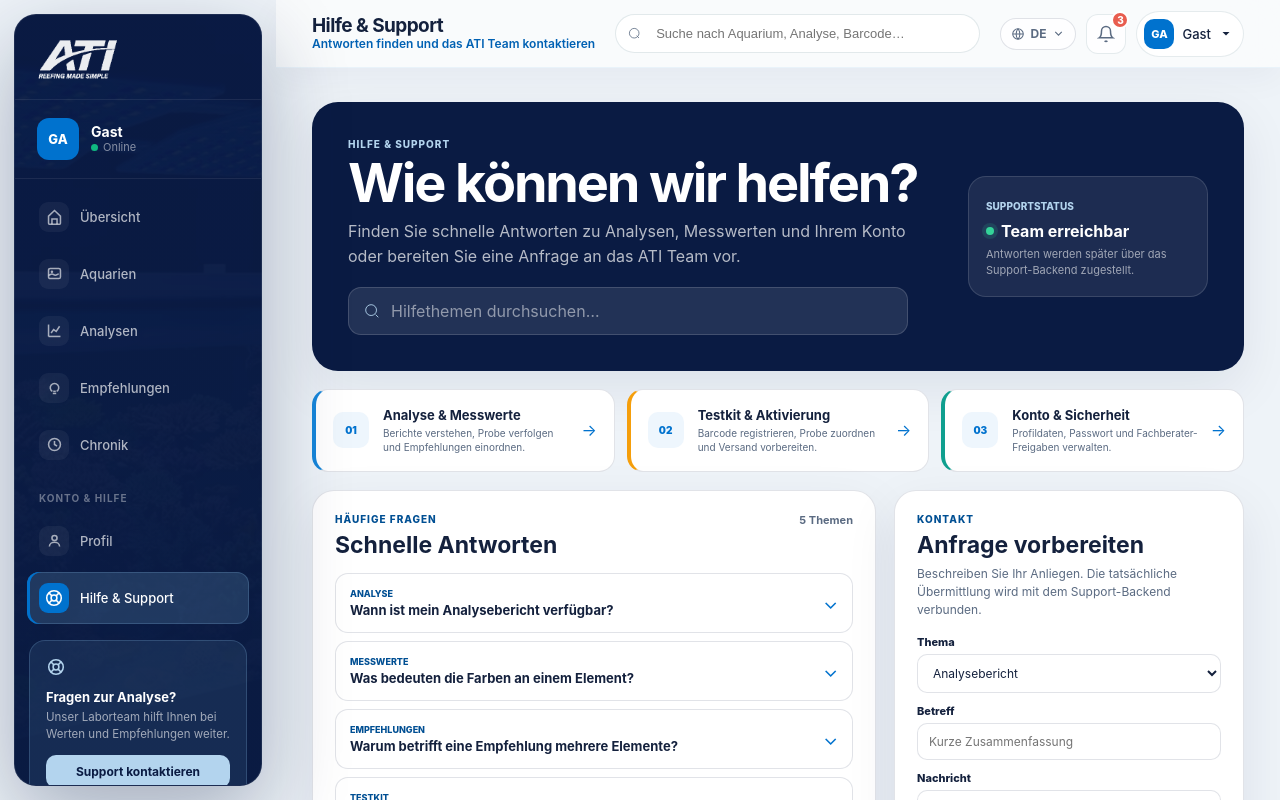
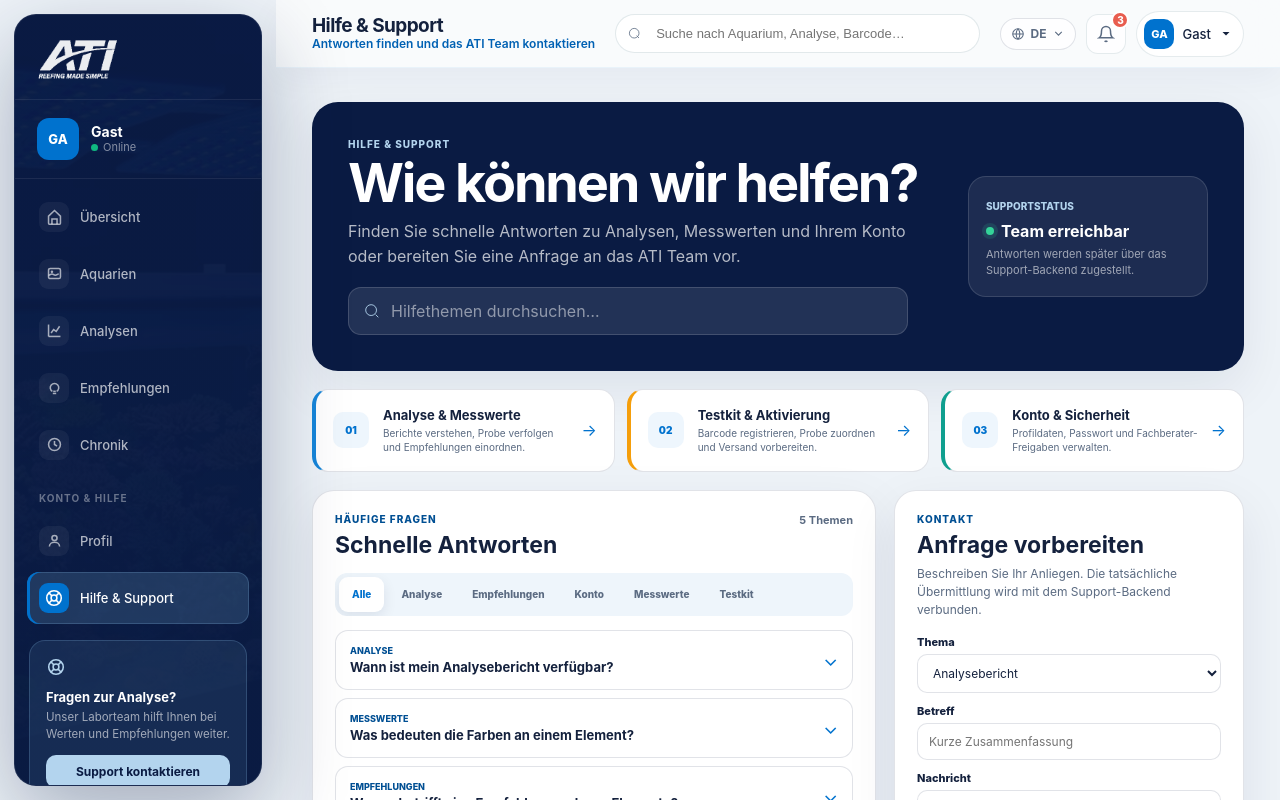
Before and after one commit to itsbmed/Atli-Lab-Reef, a Vue app in the folder client/: page /support in a window 1280 px wide. Shown: the top 800 px of the page. Built offline with nearby package versions, Linux system fonts and the light colour scheme.

Commit message:
feat: add category filters to support FAQs

```diff
--- a/client/src/views/SupportView.vue
+++ b/client/src/views/SupportView.vue
@@ -35,6 +35,18 @@
           <div><span class="eyebrow">Häufige Fragen</span><h2>Schnelle Antworten</h2></div>
           <strong>{{ filteredFaqs.length }} Themen</strong>
         </div>
+        <div class="category-switch" role="group" aria-label="FAQ-Kategorie auswählen">
+          <button
+            v-for="category in faqCategories"
+            :key="category.value"
+            type="button"
+            :class="{ active: activeCategory === category.value }"
+            :aria-pressed="activeCategory === category.value"
+            @click="selectCategory(category.value)"
+          >
+            {{ category.label }}
+          </button>
+        </div>
         <div v-if="filteredFaqs.length" class="faq-list">
           <article v-for="item in filteredFaqs" :key="item.id" :class="{ open: openFaq === item.id }">
             <button type="button" :aria-expanded="openFaq === item.id" @click="toggleFaq(item.id)">
@@ -67,15 +79,28 @@
 import { loadSupportContent } from '@/services/supportContent'
 
 const search = ref('')
+const activeCategory = ref('all')
 const openFaq = ref('')
 const requestStatus = ref('')
 const request = reactive({ topic: 'Analysebericht', subject: '', message: '' })
 const faqs = ref(loadSupportContent().faqs)
+const faqCategories = computed(() => [
+  { value: 'all', label: 'Alle' },
+  ...[...new Set(faqs.value.map((item) => item.category).filter(Boolean))]
+    .sort((a, b) => a.localeCompare(b, 'de'))
+    .map((category) => ({ value: category, label: category })),
+])
 const filteredFaqs = computed(() => {
   const query = search.value.trim().toLocaleLowerCase('de-DE')
-  return query ? faqs.value.filter((item) => `${item.category} ${item.question} ${item.answer}`.toLocaleLowerCase('de-DE').includes(query)) : faqs.value
+  return faqs.value
+    .filter((item) => activeCategory.value === 'all' || item.category === activeCategory.value)
+    .filter((item) => !query || `${item.category} ${item.question} ${item.answer}`.toLocaleLowerCase('de-DE').includes(query))
 })
 
+function selectCategory(category) {
+  activeCategory.value = category
+  openFaq.value = ''
+}
 function toggleFaq(id) {
   openFaq.value = openFaq.value === id ? '' : id
 }
@@ -109,6 +134,7 @@
 .support-layout { display: grid; grid-template-columns: minmax(0,1fr) 350px; gap: 18px; align-items: start; }
 .faq-panel,.contact-panel { padding: 22px; border: 1px solid var(--border); border-radius: 22px; background: #fff; box-shadow: var(--shadow); }
 .section-head { display: flex; justify-content: space-between; gap: 14px; margin-bottom: 14px; }.section-head h2,.contact-panel h2 { color: var(--text); font-size: 23px; }.section-head > strong { color: var(--text-muted); font-size: 11px; }
+.category-switch { max-width: 100%; display: flex; gap: 4px; margin-bottom: 14px; padding: 4px; overflow-x: auto; border-radius: 12px; background: #eef5fb; scrollbar-width: none; }.category-switch::-webkit-scrollbar { display: none; }.category-switch button { flex: 0 0 auto; min-height: 35px; padding: 0 13px; border: 0; border-radius: 9px; background: transparent; color: var(--text-muted); font-size: 10px; font-weight: 850; cursor: pointer; transition: color .2s ease, background .2s ease, box-shadow .2s ease; }.category-switch button:hover { color: var(--brand-blue); }.category-switch button.active { background: #fff; color: var(--brand-blue); box-shadow: 0 5px 14px rgba(10,27,67,.09); }
 .faq-list { display: grid; gap: 8px; }.faq-list article { overflow: hidden; border: 1px solid var(--border); border-radius: 13px; background: #fff; }.faq-list article.open { border-color: rgba(0,114,206,0.3); background: #f8fbfe; }
 .faq-list button { width: 100%; display: flex; align-items: center; justify-content: space-between; gap: 14px; padding: 14px; border: 0; background: transparent; color: inherit; text-align: left; cursor: pointer; }.faq-list button small,.faq-list button strong { display: block; }.faq-list button small { color: var(--teal-700); font-size: 9px; font-weight: 800; text-transform: uppercase; }.faq-list button strong { margin-top: 3px; color: var(--text); font-size: 13px; }.faq-list button i { color: var(--brand-blue); font-size: 19px; font-style: normal; transition: transform .2s ease; }.faq-list article.open button i { transform: rotate(180deg); }
 .faq-list article > p { padding: 0 14px 15px; color: var(--text-muted); font-size: 12px; line-height: 1.6; }.faq-slide-enter-active,.faq-slide-leave-active { transition: opacity .2s ease, transform .2s ease; }.faq-slide-enter-from,.faq-slide-leave-to { opacity: 0; transform: translateY(-5px); }
```
